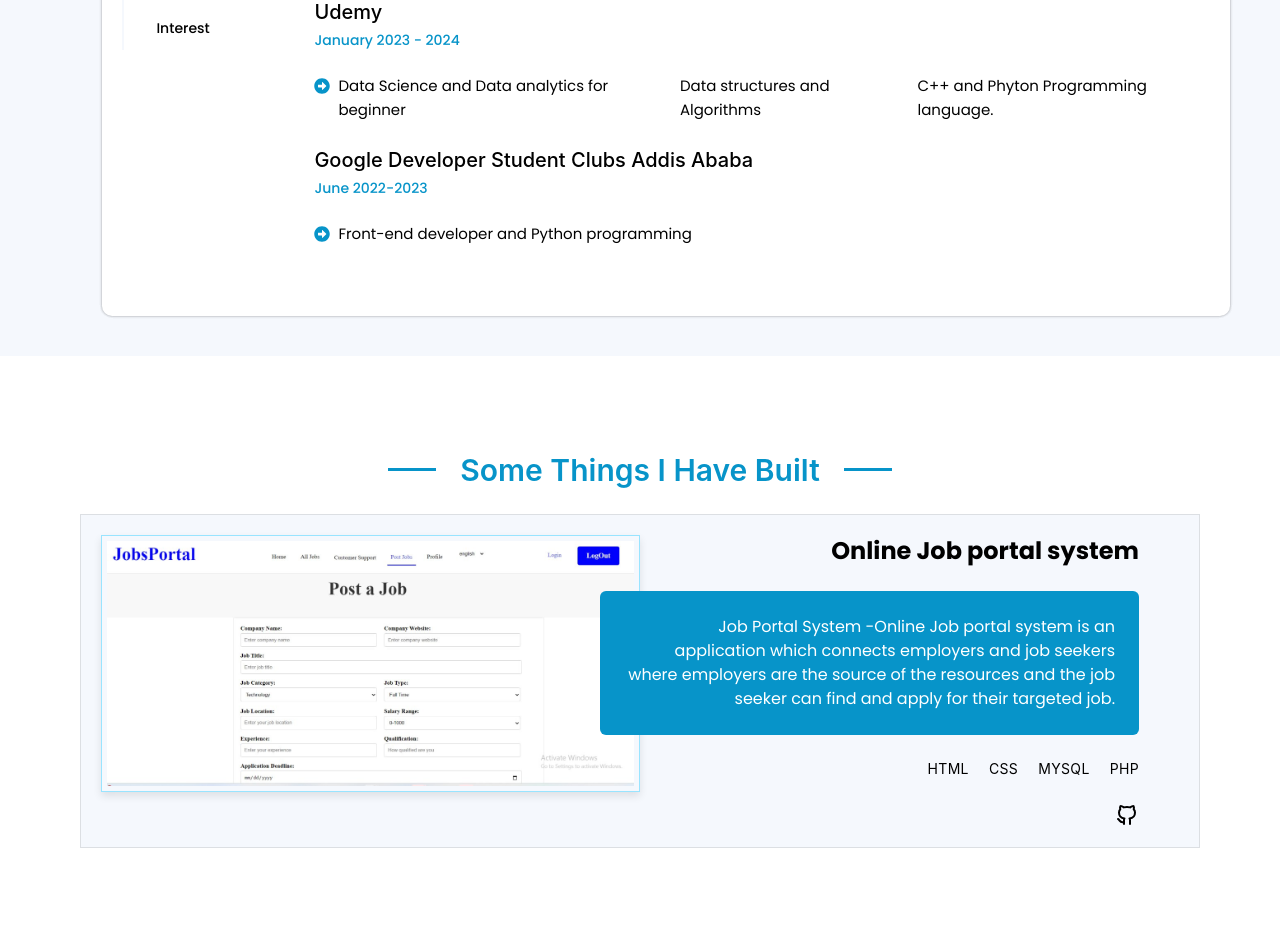
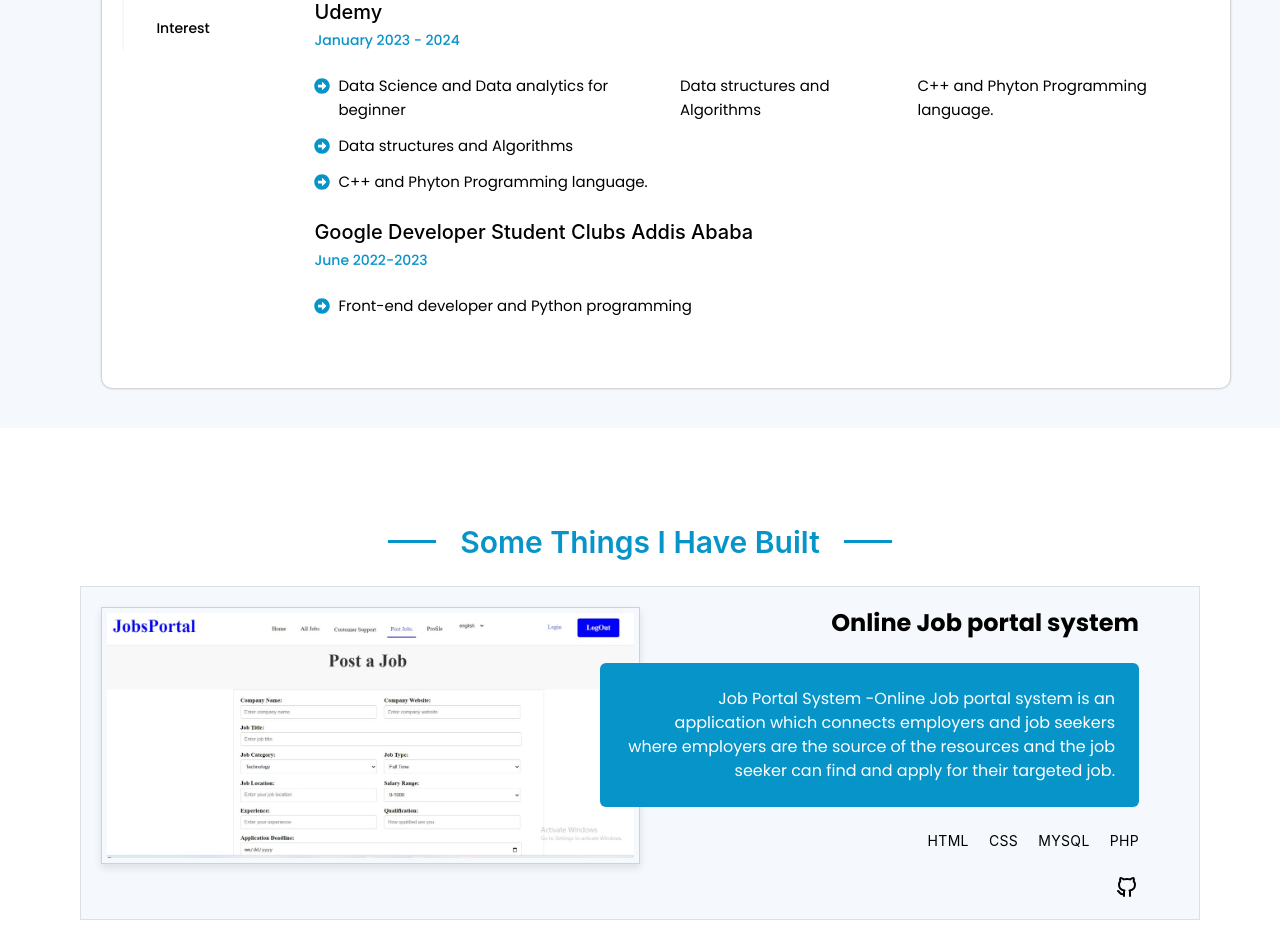
Before and after one commit to yohanis-tadese/personal-portfolio-v3, a React (Vite) app: page / in a window 1280 px wide. Shown: the part 2220-3151 px from the top of the page. Built offline with nearby package versions, Linux system fonts and the light colour scheme; a web font is replaced by a local one.

Commit message:
Update Education.jsx

```diff
--- a/src/Components/resume/resumeComponent/Education.jsx
+++ b/src/Components/resume/resumeComponent/Education.jsx
@@ -44,6 +44,24 @@
           C++ and Phyton Programming language.
           </span>
         </li>
+           <li className="text-base flex gap-2 text-textDark">
+          <span className="text-textGreen mt-1 text-textroyalBlue">
+            <FaArrowAltCircleRight />
+       </span>
+          <span style={{ fontSize: "15px" }}>
+          Data structures and Algorithms
+          </span>
+
+        </li>
+                <li className="text-base flex gap-2 text-textDark">
+          <span className="text-textGreen mt-1 text-textroyalBlue">
+            <FaArrowAltCircleRight />
+          </span>
+
+          <span style={{ fontSize: "15px" }}>
+          C++ and Phyton Programming language.
+          </span>
+        </li>
       </ul>
 
       <br />
```
